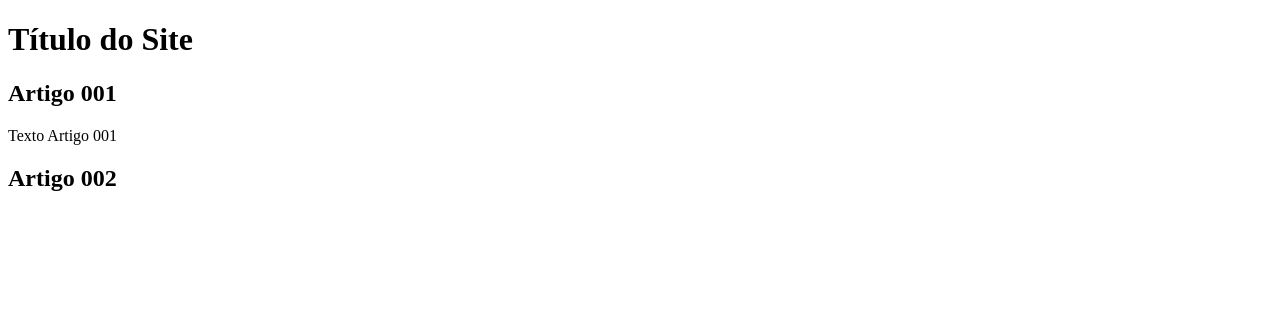
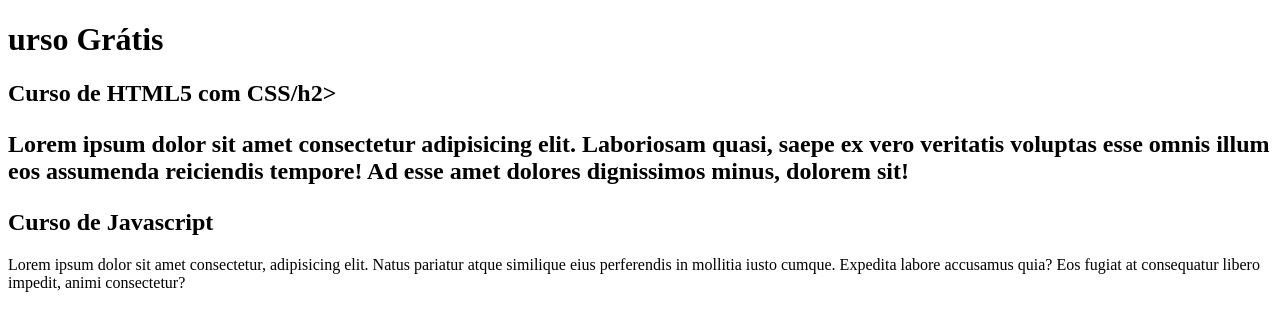
Before and after one commit to ShirlaneLima/projeto_site, a plain HTML site: page index.html in a window 1280 px wide. Drawn offline with Linux system fonts and the light colour scheme.

Commit message:
comecei a escrever conteudo

```diff
--- a/index.html
+++ b/index.html
@@ -9,14 +9,15 @@
 <body>
     <main>
         <header>
-            <h1>Título do Site</h1>
+            <h1>urso Grátis</h1>
         </header>
         <article>
-            <h2>Artigo 001</h2>
-            <p>Texto Artigo 001</p>
+            <h2>Curso de HTML5 com CSS/h2>
+            <p>Lorem ipsum dolor sit amet consectetur adipisicing elit. Laboriosam quasi, saepe ex vero veritatis voluptas esse omnis illum eos assumenda reiciendis tempore! Ad esse amet dolores dignissimos minus, dolorem sit!</p>
         </article>
         <article>
-            <h2>Artigo 002</h2>
+            <h2>Curso de Javascript</h2>
+            <P>Lorem ipsum dolor sit amet consectetur, adipisicing elit. Natus pariatur atque similique eius perferendis in mollitia iusto cumque. Expedita labore accusamus quia? Eos fugiat at consequatur libero impedit, animi consectetur?</P>
         </article>
     </main>
 </body>
```
